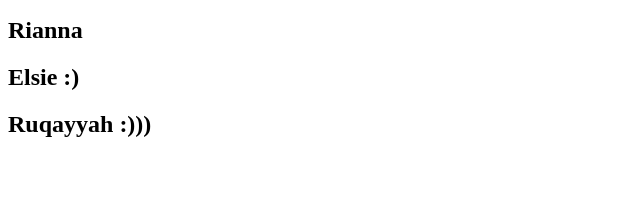
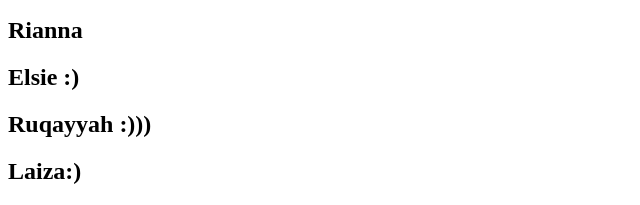
Before and after one commit to cogscidighum/3704A, a plain HTML site: page action2.html in a window 1280 px wide. Shown: the part 3067-3272 px from the top of the page, without its empty margins (0-640 px from the left). Before the commit the page ends 3225 px from the top, so only its background shows below. Drawn offline with Linux system fonts and the light colour scheme.

Commit message:
Update action2.html

```diff
--- a/action2.html
+++ b/action2.html
@@ -44,5 +44,6 @@
     <h2>Rianna</h2>
     <h2>Elsie :)</h2>
     <h2>Ruqayyah :))) </h2>
+    <h2>Laiza:) </h2>
 
 </html>
```
